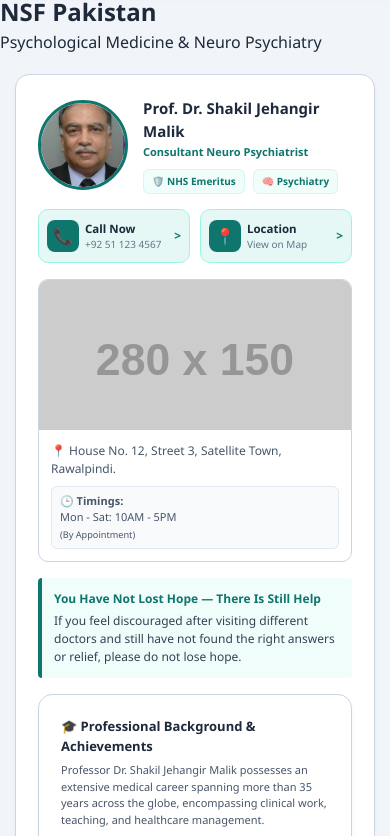
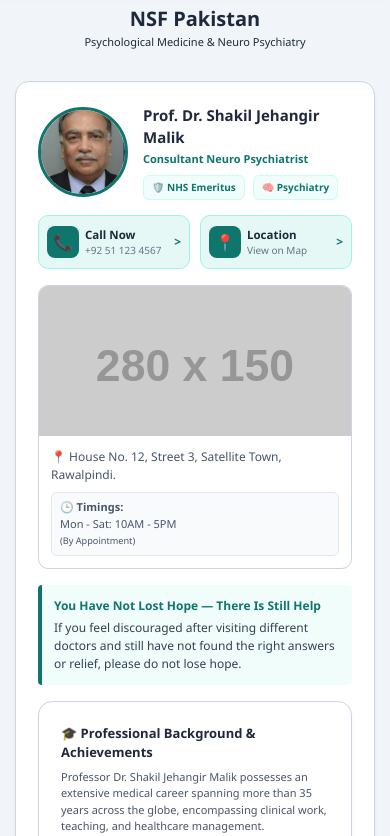
Before and after one commit to akashpolus123-alt/Clinic-book, a website: page public/index.html in a window 390 px wide. Shown: the part 50-886 px from the top of the page. Drawn offline with Linux system fonts and the light colour scheme; placeholder pictures from the web are drawn by us.

Commit message:
Auto update all files

```diff
--- a/public/style.css
+++ b/public/style.css
@@ -847,3 +847,16 @@
         width: 100%;
     }
 }
+
+@media (max-width: 500px) {
+    .hero {
+        padding: 10px 15px;
+        text-align: center;
+    }
+    .hero h1 {
+        font-size: 20px; /* Heading ka size chota kar diya */
+    }
+    .hero .subtitle {
+        font-size: 11px; /* Subtitle ka size chota kar diya */
+    }
+}
```
